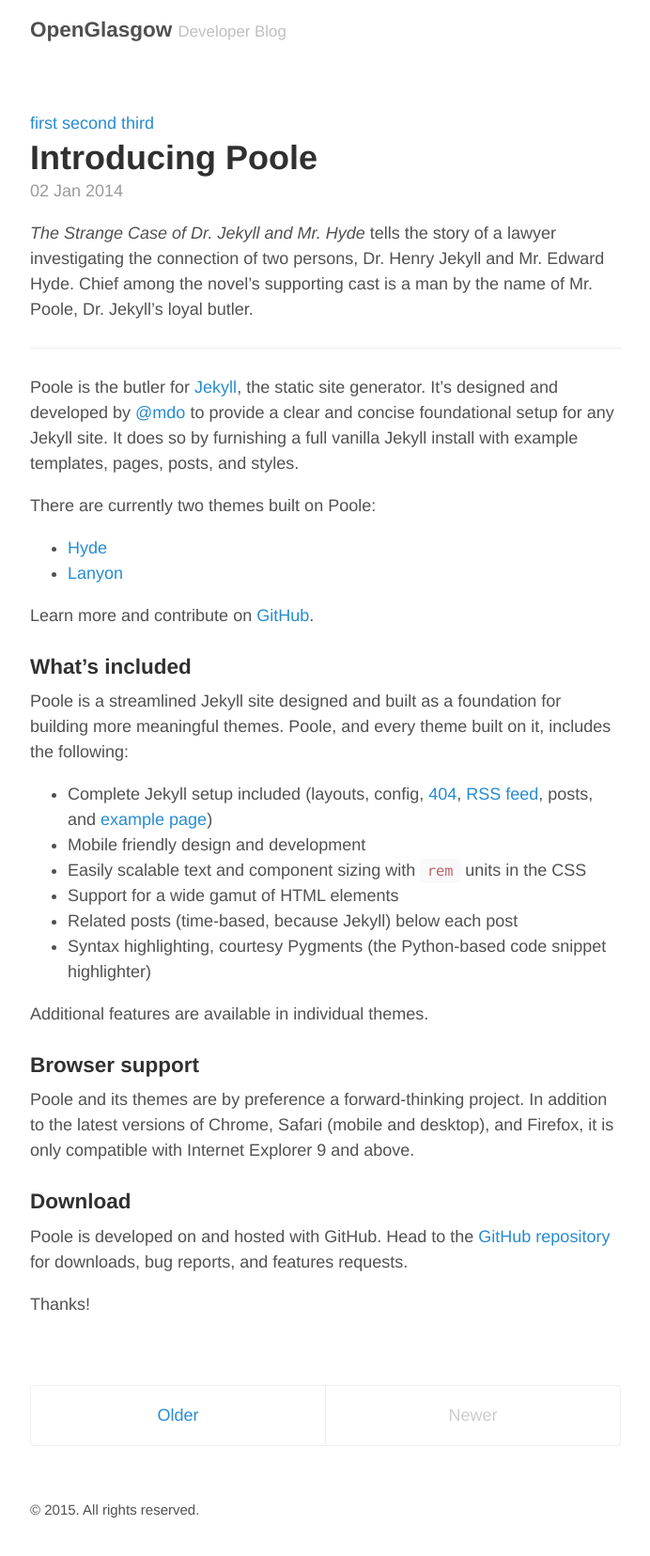
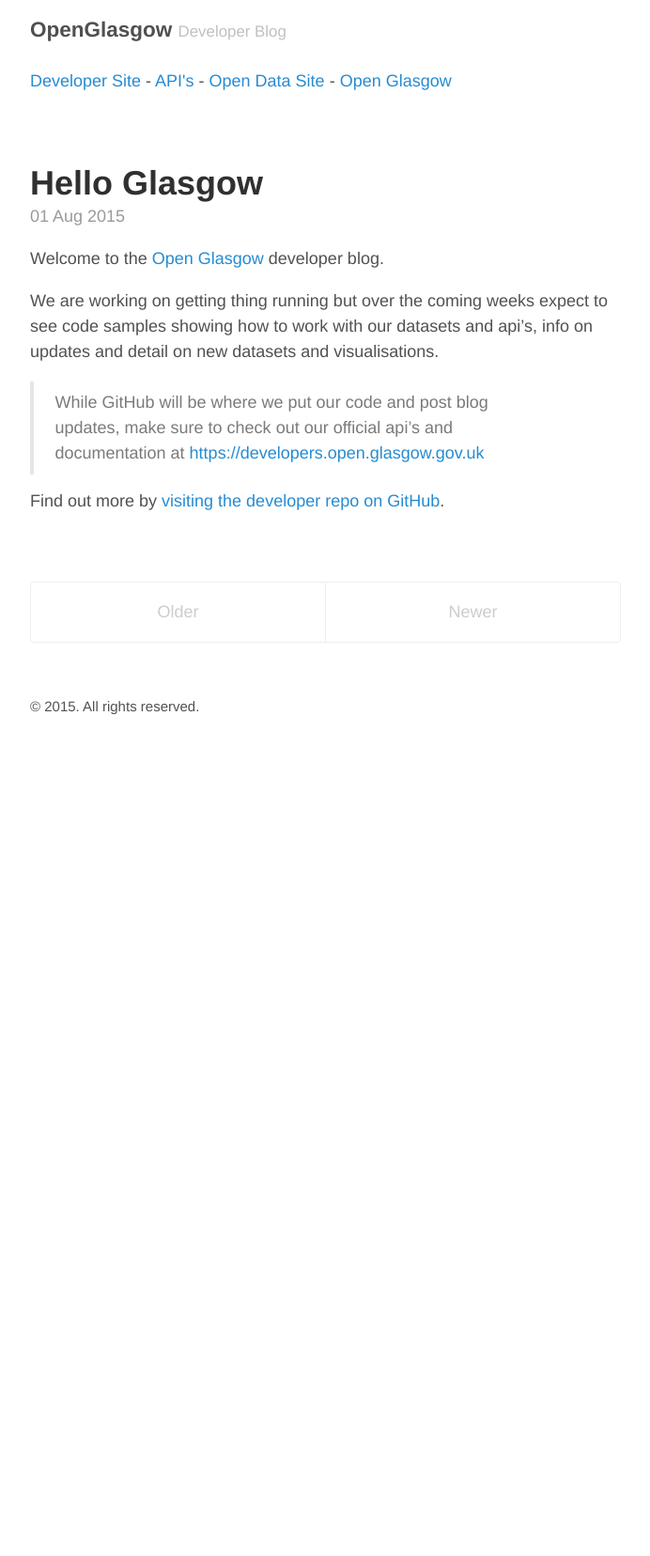
Before and after one commit to openglasgow/openglasgow.github.io, a Jekyll site: the page built from index.html, in a window 1280 px wide. Shown: the whole page at 94% size, without its empty margins (293-985 px from the left). Built offline with Jekyll 4.4.1, drawn with Linux system fonts in a browser that asks for light colours; the list of posts is cut into pages by our own code; after the commit the page ends 900 px from its top, so only the background shows below that.

Commit message:
Updated blog

```diff
--- /dev/null
+++ b/_includes/links.html
@@ -0,0 +1,2 @@
+
+<a href="https://developers.open.glasgow.gov.uk">Developer Site</a> - <a href="https://developers.open.glasgow.gov.uk/docs/services/">API's</a> - <a href="https://data.glasgow.gov.uk">Open Data Site</a> - <a href="http://open.glasgow.gov.uk">Open Glasgow</a>
--- a/_layouts/default.html
+++ b/_layouts/default.html
@@ -11,6 +11,10 @@
           <a href="{{ site.baseurl }}/" title="Home">{{ site.title }}</a>
           <small>{{ site.tagline }}</small>
         </h3>
+		<br/>
+		<div>
+			{% include links.html %}
+		</div>
       </header>
 
       <main>
--- a/_posts/2014-01-02-introducing-poole.md
+++ /dev/null
@@ -1,40 +0,0 @@
----
-layout: post
-title: Introducing Poole
----
-
-*The Strange Case of Dr. Jekyll and Mr. Hyde* tells the story of a lawyer investigating the connection of two persons, Dr. Henry Jekyll and Mr. Edward Hyde. Chief among the novel's supporting cast is a man by the name of Mr. Poole, Dr. Jekyll's loyal butler.
-
------
-
-Poole is the butler for [Jekyll](http://jekyllrb.com), the static site generator. It's designed and developed by [@mdo](https://twitter.com/mdo) to provide a clear and concise foundational setup for any Jekyll site. It does so by furnishing a full vanilla Jekyll install with example templates, pages, posts, and styles.
-
-There are currently two themes built on Poole:
-
-* [Hyde](http://hyde.getpoole.com)
-* [Lanyon](http://lanyon.getpoole.com)
-
-Learn more and contribute on [GitHub](https://github.com/poole).
-
-### What's included
-
-Poole is a streamlined Jekyll site designed and built as a foundation for building more meaningful themes. Poole, and every theme built on it, includes the following:
-
-* Complete Jekyll setup included (layouts, config, [404]({{ site.baseurl }}/404.html), [RSS feed]({{ site.baseurl }}/atom.xml), posts, and [example page]({{ site.baseurl }}/about))
-* Mobile friendly design and development
-* Easily scalable text and component sizing with `rem` units in the CSS
-* Support for a wide gamut of HTML elements
-* Related posts (time-based, because Jekyll) below each post
-* Syntax highlighting, courtesy Pygments (the Python-based code snippet highlighter)
-
-Additional features are available in individual themes.
-
-### Browser support
-
-Poole and its themes are by preference a forward-thinking project. In addition to the latest versions of Chrome, Safari (mobile and desktop), and Firefox, it is only compatible with Internet Explorer 9 and above.
-
-### Download
-
-Poole is developed on and hosted with GitHub. Head to the <a href="https://github.com/poole/poole">GitHub repository</a> for downloads, bug reports, and features requests.
-
-Thanks!
--- /dev/null
+++ b/_posts/2015-08-01-hello-world.md
@@ -0,0 +1,12 @@
+---
+layout: post
+title: Hello Glasgow
+---
+
+Welcome to the [Open Glasgow](http://open.glasgow.gov.uk) developer blog.
+
+We are working on getting thing running but over the coming weeks expect to see code samples showing how to work with our datasets and api's, info on updates and detail on new datasets and visualisations.
+
+> While GitHub will be where we put our code and post blog updates, make sure to check out our official api's and documentation at [https://developers.open.glasgow.gov.uk](https://developers.open.glasgow.gov.uk)
+
+Find out more by [visiting the developer repo on GitHub](https://github.com/openglasgow).
--- a/index.html
+++ b/index.html
@@ -2,10 +2,6 @@
 layout: default
 title: Home
 ---
-
-<div>
-	<a href="#1">first</a> <a href="#2">second</a> <a href="#3">third</a>
-</div>
 
 <div class="posts">
   {% for post in paginator.posts %}
```
Also changed, not shown: _posts/2013-12-31-whats-jekyll.md (deleted, +0 -10 lines), _posts/2014-01-01-example-content.md (deleted, +0 -169 lines).
